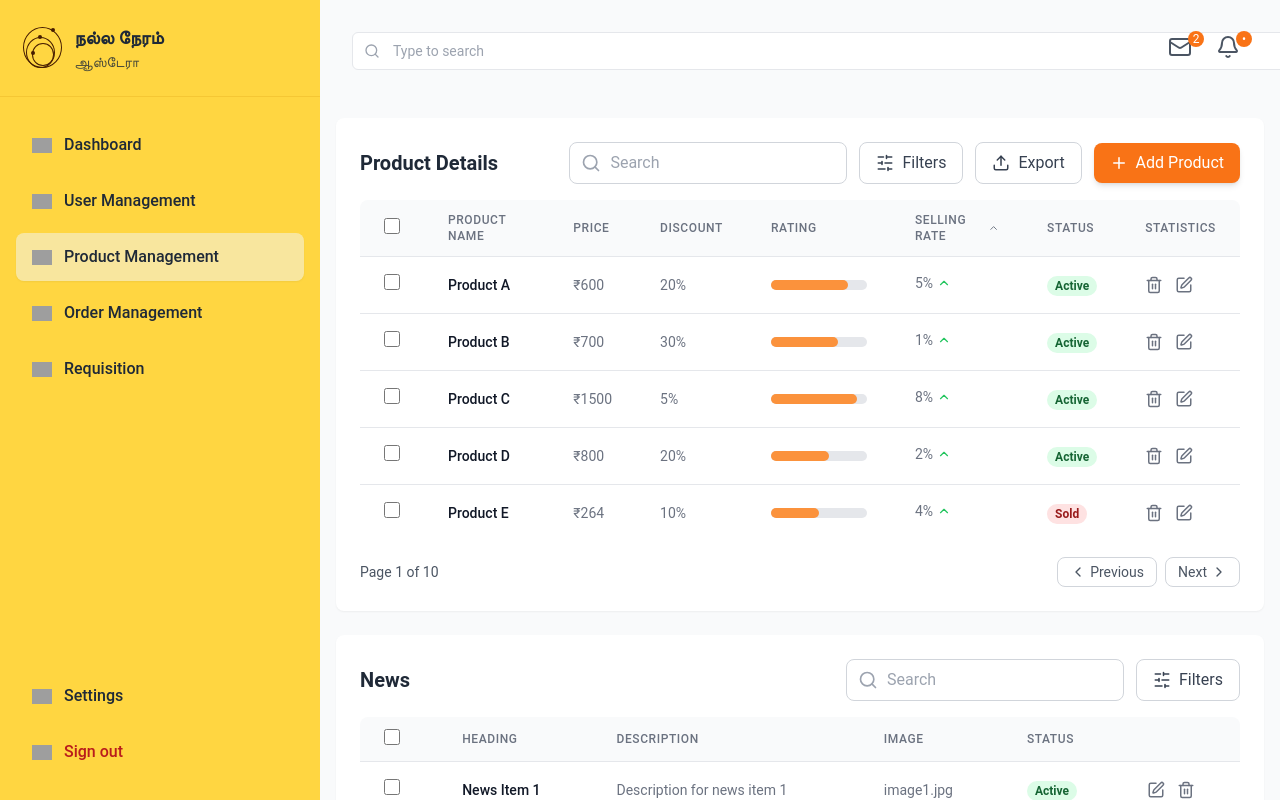
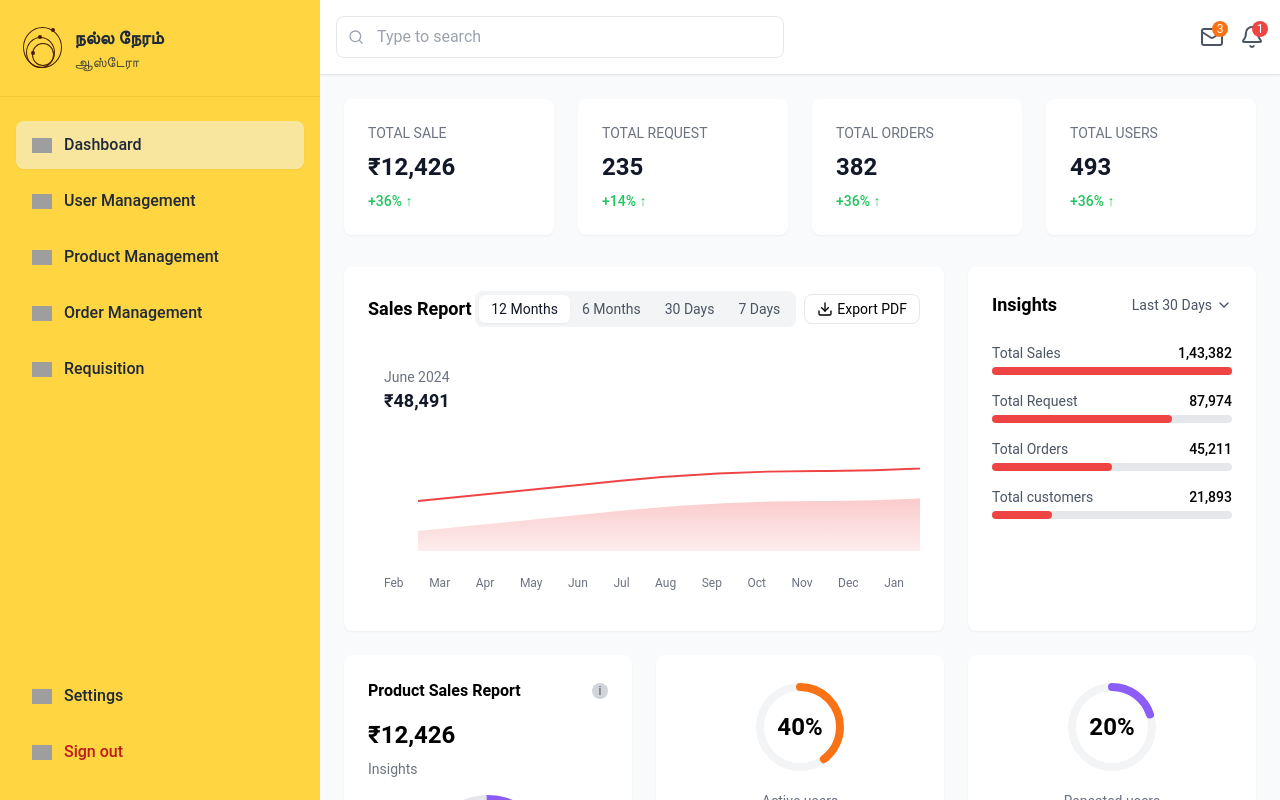
Before and after one commit to devendhiran013/astro, a React (Create React App) app: page / in a window 1280 px wide. Built offline with nearby package versions, Linux system fonts and the light colour scheme; grey boxes are pictures that could not be loaded.

Commit message:
Refactor App.js to include useEffect for localStorage management and clean up comments

```diff
--- a/src/App.js
+++ b/src/App.js
@@ -1,16 +1,23 @@
-import React, { useState } from 'react';
+import React, { useState, useEffect } from 'react';
 import SideBar from "./Components/Screens/SideBar";
-import ProductManagementPage from "./Components/Screens/ProductMangement"; // Corrected import name
+import ProductManagementPage from "./Components/Screens/ProductMangement";
 import UserManagementPage from "./Components/Screens/UserManagement";
 import OrderManagementPage from './Components/Screens/OrderangementPage';
 import Dashboard from './Components/Screens/Dashboard';
-import RequisitionPage from './Components/Screens/RequistionPage'; // Assuming you have a Dashboard component
+import RequisitionPage from './Components/Screens/RequistionPage';
 import "./App.css";
 
 function App() {
-  const [activePage, setActivePage] = useState('product-management'); // State to manage active page
+  // Load from localStorage or fallback to 'dashboard'
+  const [activePage, setActivePage] = useState(() => {
+    return localStorage.getItem('activePage') || 'dashboard';
+  });
 
-  // Function to render the content based on activePage state
+  // Store active page in localStorage whenever it changes
+  useEffect(() => {
+    localStorage.setItem('activePage', activePage);
+  }, [activePage]);
+
   const renderContent = () => {
     switch (activePage) {
       case 'product-management':
@@ -23,17 +30,15 @@ function App() {
         return <Dashboard />;
       case 'requisition':
         return <RequisitionPage />;
-      // Add more cases for other pages as you create them
       default:
-        return <Dashboard />; // Default to product management
+        return <Dashboard />;
     }
   };
 
   return (
     <div className="flex h-screen overflow-hidden">
-      {/* Pass setActivePage function to SideBar so it can update the parent's state */}
       <SideBar setActivePage={setActivePage} activePage={activePage} />
-      <div className="flex-1 overflow-y-auto"> {/* flex-1 makes it take remaining space, overflow-y-auto for scrolling */}
+      <div className="flex-1 overflow-y-auto">
         {renderContent()}
       </div>
     </div>
```
